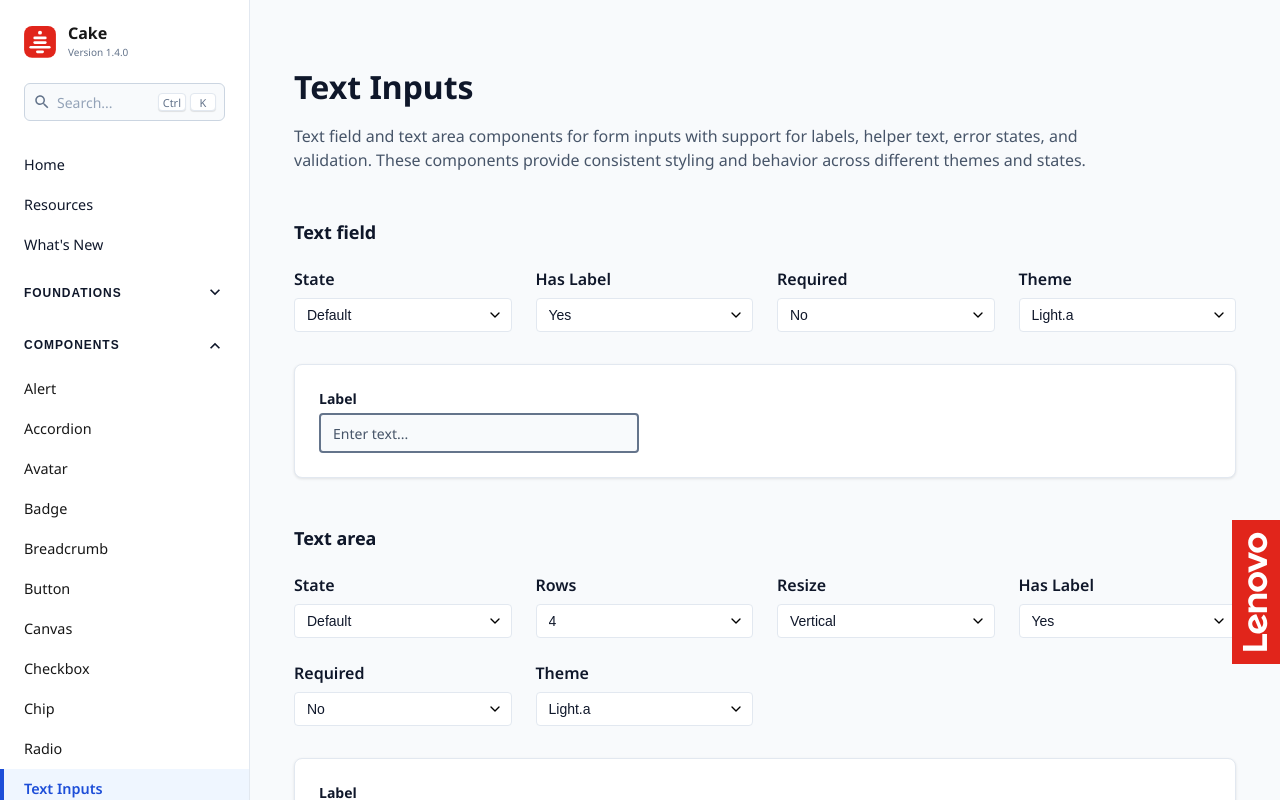
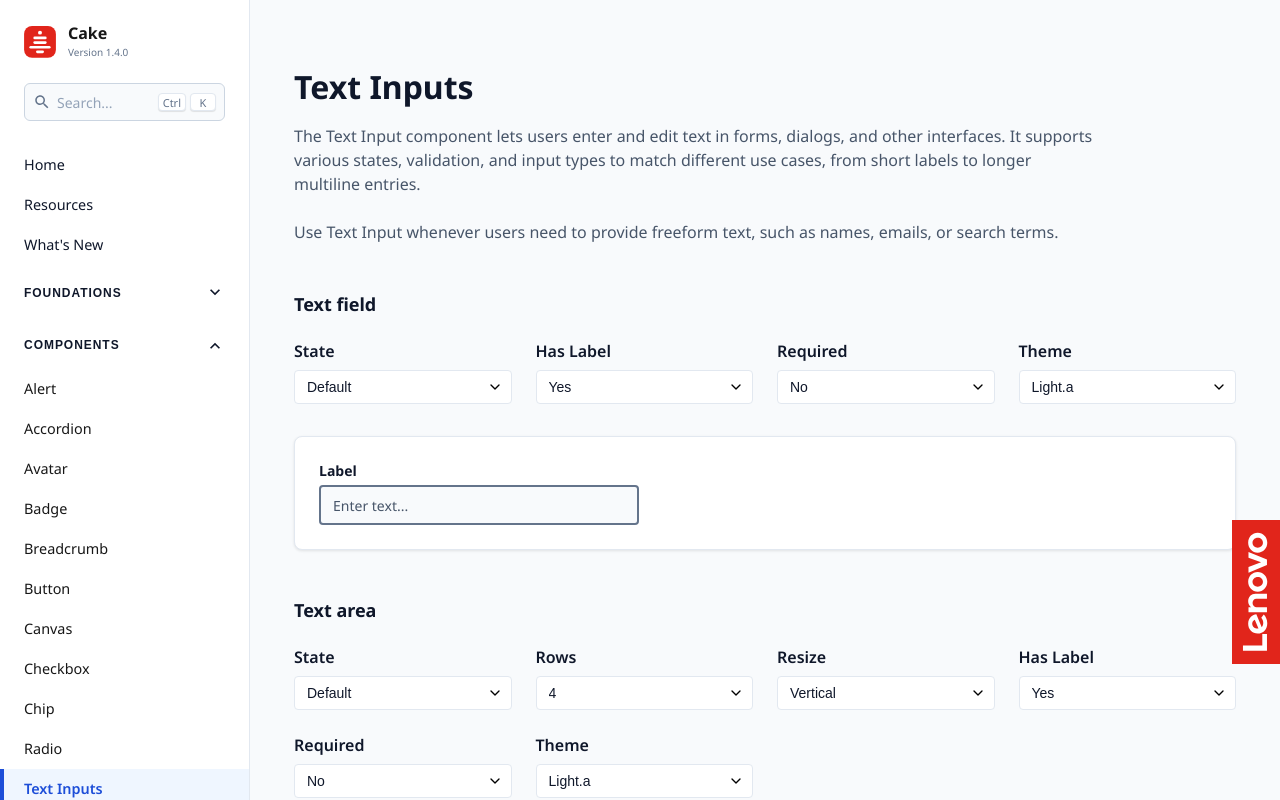
Before and after one commit to cake-admin/cakev2, a React (Create React App) app: page /components/text-inputs in a window 1280 px wide. Shown: the top 800 px of the page. Built offline with nearby package versions, Linux system fonts and the light colour scheme.

Commit message:
Update Text Inputs page copy with component description and usage guidelines

```diff
--- a/src/pages/TextInputsPage.js
+++ b/src/pages/TextInputsPage.js
@@ -225,7 +225,9 @@ const TextInputsPage = () => {
       <Header>
         <Title>Text Inputs</Title>
         <Description>
-          Text field and text area components for form inputs with support for labels, helper text, error states, and validation. These components provide consistent styling and behavior across different themes and states.
+          The Text Input component lets users enter and edit text in forms, dialogs, and other interfaces. It supports various states, validation, and input types to match different use cases, from short labels to longer multiline entries.
+          <br /><br />
+          Use Text Input whenever users need to provide freeform text, such as names, emails, or search terms.
         </Description>
       </Header>
 
```
